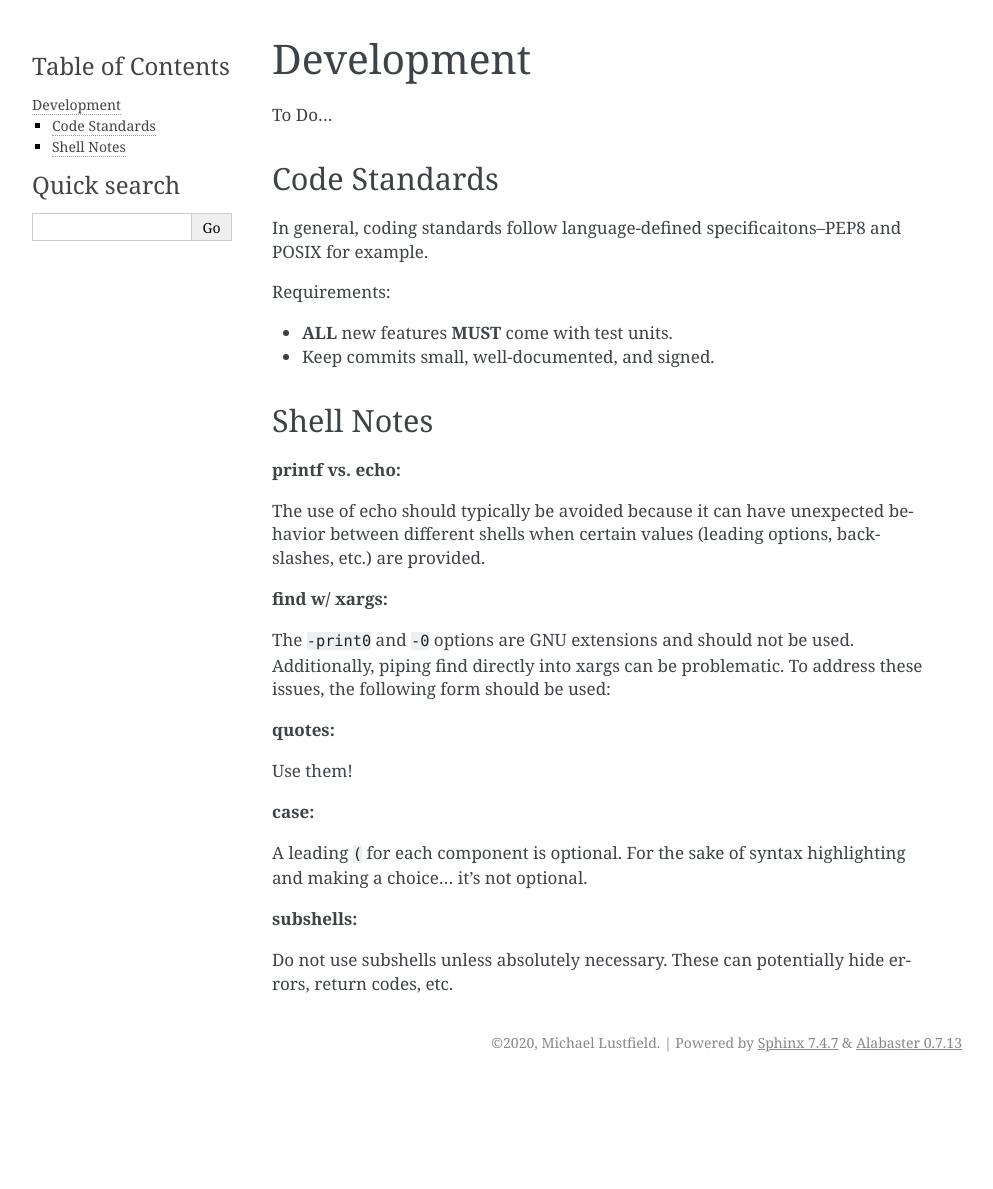
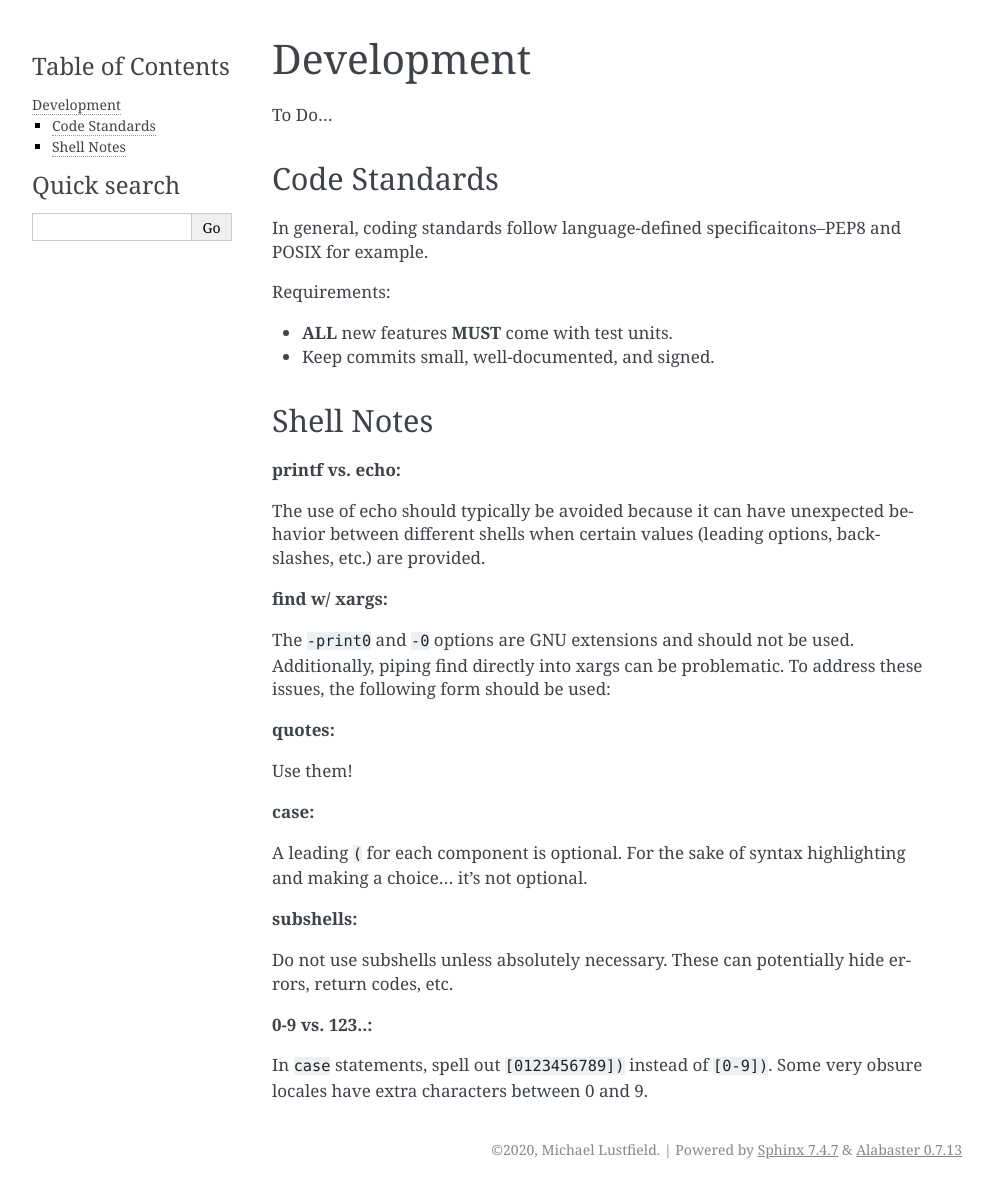
Before and after one commit to MTecknology/script-helpers, a Sphinx documentation site: the page built from docs/development.rst, in a window 1280 px wide. Shown: the whole page, without its empty margins (148-1141 px from the left). Built offline with Sphinx 7.4.7, drawn with Linux system fonts in a browser that asks for light colours; pages that are not in the unit, such as notebooks, are missing from menus; before the commit the page ends 1082 px from its top, so only the background shows below that.

Commit message:
Improve integer check.

```diff
--- a/docs/development.rst
+++ b/docs/development.rst
@@ -45,3 +45,8 @@ highlighting and making a choice... it's not optional.
 
 Do not use subshells unless absolutely necessary. These can potentially hide
 errors, return codes, etc.
+
+**0-9 vs. 123..:**
+
+In ``case`` statements, spell out ``[0123456789])`` instead of ``[0-9])``. Some
+very obsure locales have extra characters between 0 and 9.
```
Also changed, not shown: 1 other file.
